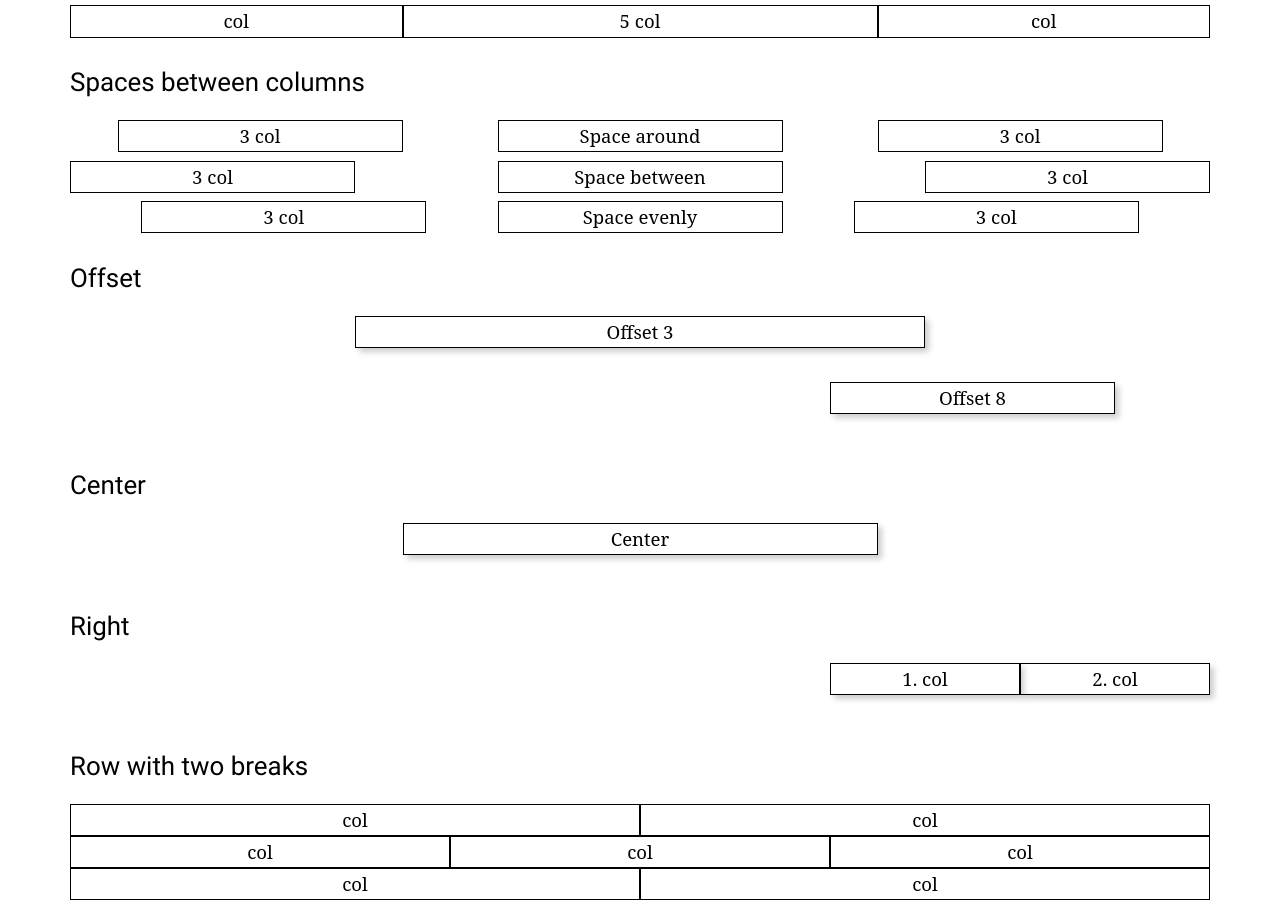
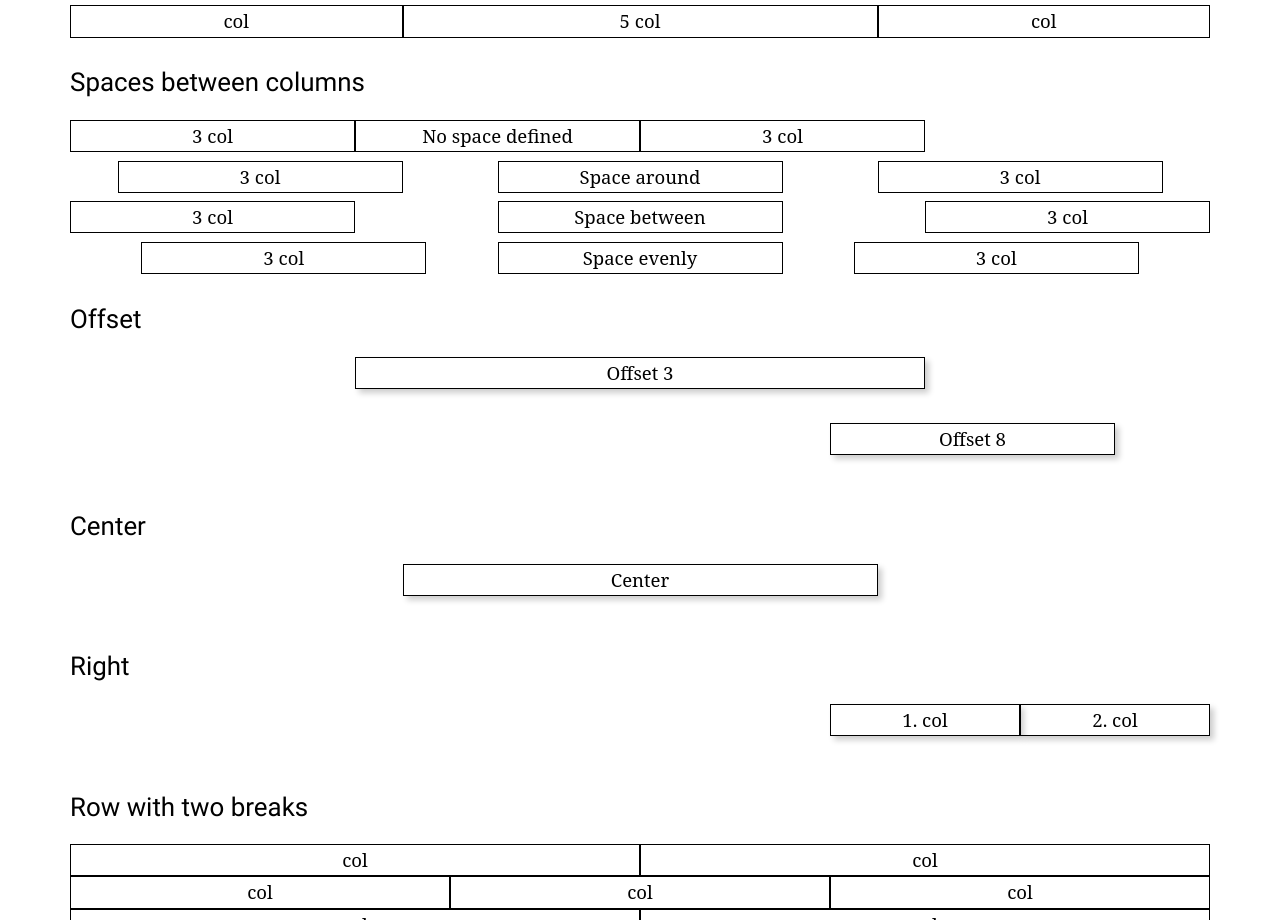
Before and after one commit to PeterAlaxin/Lucy, a plain HTML site: page index.html in a window 1280 px wide. Shown: the part 2125-3045 px from the top of the page. Drawn offline with Linux system fonts and the light colour scheme; a web font is replaced by a local one.

Commit message:
Add no space demo

```diff
--- a/index.html
+++ b/index.html
@@ -271,6 +271,17 @@
             </div>
 
             <h3 class="mt-2 mb-2">Spaces between columns</h3>
+            <div class="row mb-1">
+                <div class="col col-3 border text-center">
+                    <p class="p-0 m-0">3 col</p>
+                </div>
+                <div class="col col-3 border text-center">
+                    <p class="p-0 m-0">No space defined</p>
+                </div>
+                <div class="col col-3 border text-center">
+                    <p class="p-0 m-0">3 col</p>
+                </div>
+            </div>
             <div class="row space-around mb-1">
                 <div class="col col-3 border text-center">
                     <p class="p-0 m-0">3 col</p>
```
